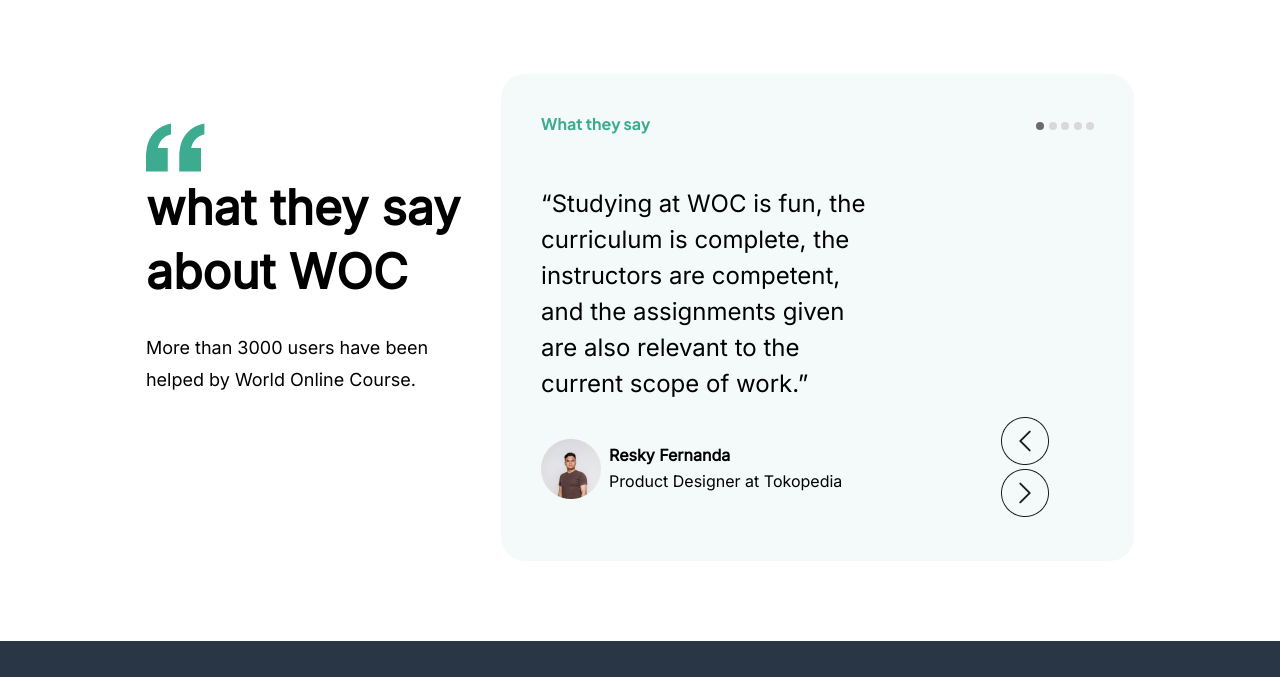
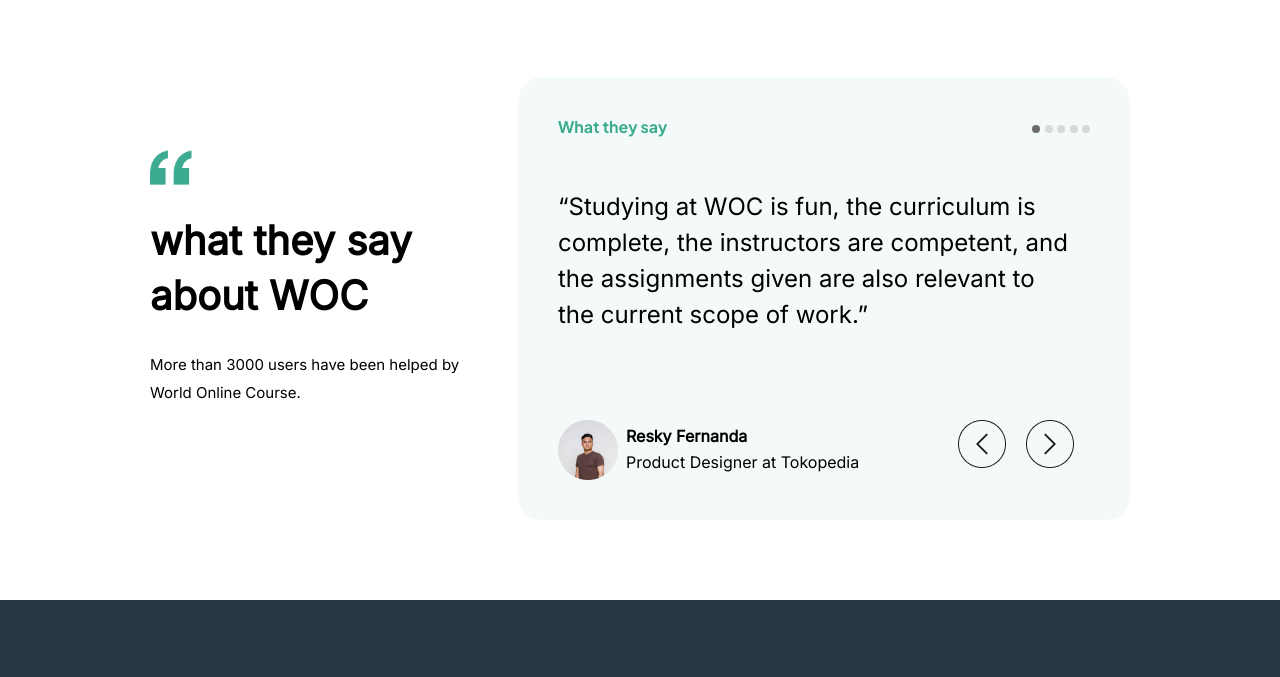
Before and after one commit to OlaRedaAbdulrazeq/Landing-Page, a plain HTML site: page index.html in a window 1280 px wide. Shown: the part 5065-5742 px from the top of the page. Drawn offline with Linux system fonts and the light colour scheme; a web font is replaced by a local one.

Commit message:
responsive page *

```diff
--- a/index.html
+++ b/index.html
@@ -219,12 +219,13 @@
   <!-- page 8 -->
 <section class="page8">
     <div class="col1">
-      <div class="img">
+      <!-- <div class="img"> -->
         <img src="./src/images/“.png" alt="">
-      </div>
+      <!-- </div> -->
         <h2>what they say about WOC</h2>
         <p>More than 3000 users have been helped by World Online Course.</p>
     </div>
+
     <div class="col2">
          <div>
               <div class="col2-r1">
--- a/src/css/style.css
+++ b/src/css/style.css
@@ -652,6 +652,7 @@ div.page-6-column1 {
 @media (max-width:1300px){
 
     .page-6 {
+        margin: 0 auto;
         padding: 5rem 4.375rem ;
         grid-template-columns: repeat(3, 20.417rem) ;
         column-gap: 1.5rem;
@@ -665,6 +666,7 @@ div.page-6-column1 {
 @media (max-width:1185px){
 
     .page-6 {
+
         display:inline-flex;
         flex-direction: column;
         align-items: center;
@@ -743,6 +745,9 @@ div.page-6-column1 {
 
  }
 @media(max-width:1230px){
+    .page-7 {
+        margin:0 auto;
+    }
     .page-7-heading h2 {
         margin: 80px 150px 20px;
         font-size: 34px;
@@ -762,6 +767,10 @@ div.page-6-column1 {
         flex-direction: column;
         gap: 3rem;
     }
+    .card img {
+        width:10%;
+        /* height: 7.375rem; */
+    }
 
 }
 
@@ -770,41 +779,49 @@ div.page-6-column1 {
 
  /* page 8 */
  .page8 {
-    padding: 0 11.402%;
+    margin: 5rem 9.375rem;
     display: flex;
-    /* justify-content: center;
-    align-items: center; */
+    /* align-items: baseline; */
+    /* justify-content: baseline; */
+    column-gap: 2rem;
+
  }
  .col1 {
-    padding-top: 5%;
-    width: 40.739%;
+    padding:4.563rem 0;
 
-    margin-right: 2.219%;
-
-
+    max-width: 25rem;
+    /* height: 18.5rem; */
+    display: flex;
+    flex-direction: column;
+    row-gap: 1.75rem;
+    /* margin-right: 2.219%; */
+ }
+ .col1 img {
+    width: 3.646rem;
  }
 
  .col1 h2 {
-
     font-size: 48px;
     font-weight: 700;
     line-height: 64px;
  }
-
  .col1 p {
-    padding-top: 28px;
+    /* padding-top: 28px; */
     font-size: 18px;
     font-weight: 400;
     line-height: 32px;
-    /* height: 64px; */
-    /* padding-right: 4%; */
  }
+
  .col2 {
-    padding: 40px;
+    display: flex;
+    flex-direction: column;
+    padding: 2.5rem;
     border-radius: 24px;
     background-color: rgba(60, 171, 144, 0.06);
-    margin-bottom: 80px;
-    width: 75.701%;
+    /* margin-bottom: 80px; */
+    min-width: 44.25rem;
+    min-height: 27.688rem;
+
     /* margin-left: 2.219%; */
  }
  /* .col2 div{
@@ -835,13 +852,13 @@ div.page-6-column1 {
     background-color:rgba(107, 107, 107, 1);
  }
  .col2-r2 {
-    width: 61.996%;
-
-    height: 144px;
+    /* width: 61.996%;  */
+    /* height: 144px; */
     font-size: 24px;
     font-weight: 400;
     line-height: 36px;
-    margin-bottom: 87px;
+    width: 32.25rem;
+    margin-bottom: 5.438rem;
 
 
  }
@@ -852,7 +869,7 @@ div.page-6-column1 {
  .col2-r3-c1 {
 
     display: flex;
-    justify-content: space-between;
+    /* justify-content: space-between; */
     align-items: center;
  }
  /* .col2-r3-c1 img {
@@ -865,24 +882,62 @@ div.page-6-column1 {
     margin-left: 8px;
  }
  .person h4 {
-
     font-weight: 700;
  }
  .person p {
-
     padding-top: 3%;
     font-weight: 400;
-
-
 }
 .arrow img {
     display: inline-block;
-    padding-right: 3%;
+    padding-right:1rem;
 
 }
 .arrow {
-   width: 16.819%;
+   /* width: 16.819%;  */
 }
+
+@media (max-width:1285px) and (min-width:1185px) {
+
+
+    .col1 img {
+        width: 2.646rem;
+     }
+     .col1 h2 {
+        font-size:40px;
+
+        line-height: 55px;
+     }
+     .col1 p {
+        font-size: 15px;
+        font-weight: 400;
+        line-height: 28px;
+     }
+     .col2 {
+        min-width: 38.25rem;
+     }
+}
+@media (max-width:1185px){
+    .page8 {
+        flex-direction: column;
+        /* margin: 0 auto; */
+    }
+    .col1{
+        max-width: 35rem;
+        text-align: center;
+        margin: 0 auto;
+    }
+    .col2 {
+       min-width: 44.25rem;
+       margin: 0 auto;
+    }
+}
+@media (max-width:1015px){
+    .col2 {
+       min-width: 15.25rem;
+    }
+}
+
 /* END PAGE 8 */
  /* footer */
  footer {
```
Lines whose indentation alone changed are shown as unchanged.
